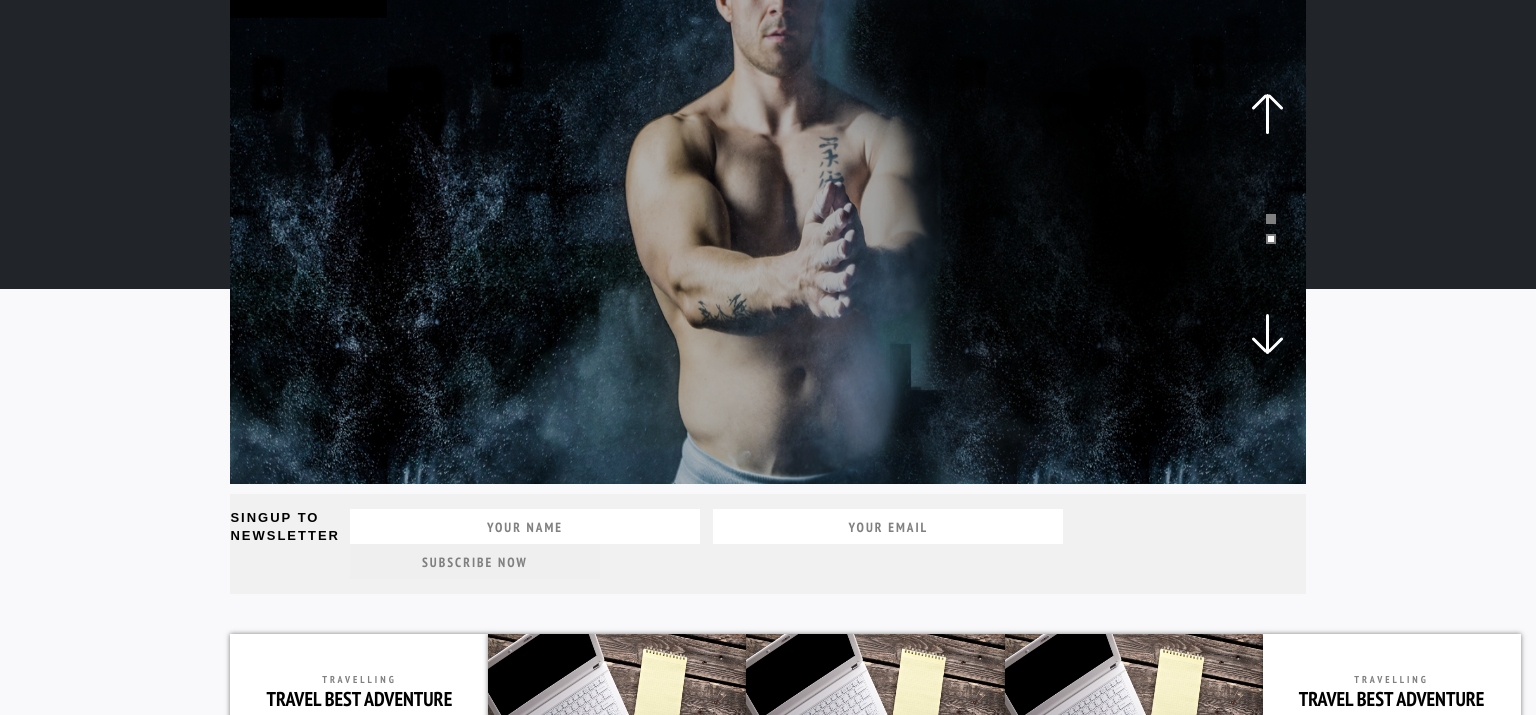
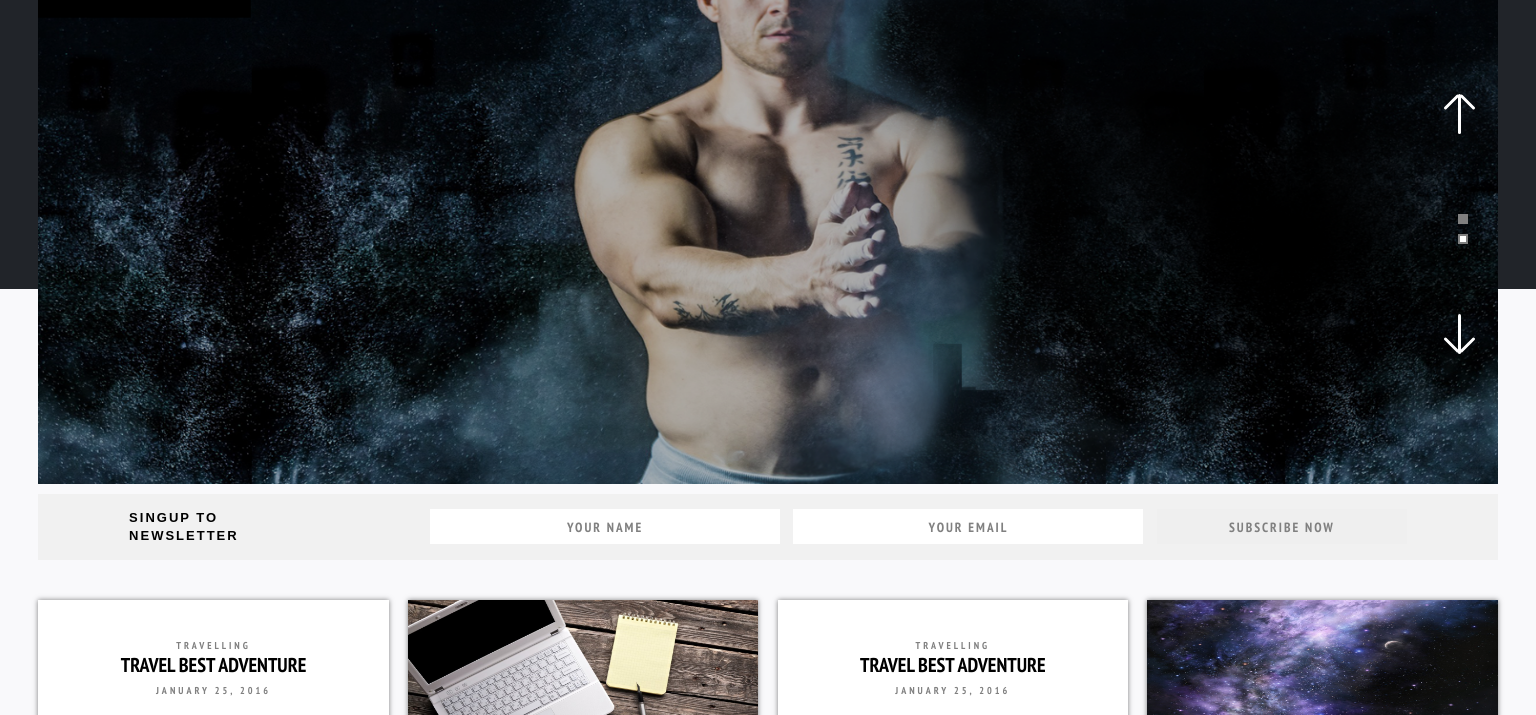
Before and after one commit to Thecuso/Glasses_portfolio, a plain HTML site: page index.html in a window 1536 px wide. Shown: the part 56-771 px from the top of the page. Drawn offline with nearby package versions, Linux system fonts and the light colour scheme.

Commit message:
Update style.css

```diff
--- a/css/style.css
+++ b/css/style.css
@@ -13,17 +13,9 @@ body{
 	margin-bottom: 205px;
 }
 
-@media (min-width:900px) and (max-width: 1499px) {
 .container{
-	width:95%;
-	margin: 0 auto;
-}
-}
-@media (min-width:1500px) {
-.container{
-	width:70%;
-	margin: 0 auto;
-}
+width:95%;
+margin:0 auto;
 }
 .menu{
 	height: 50px;
```
